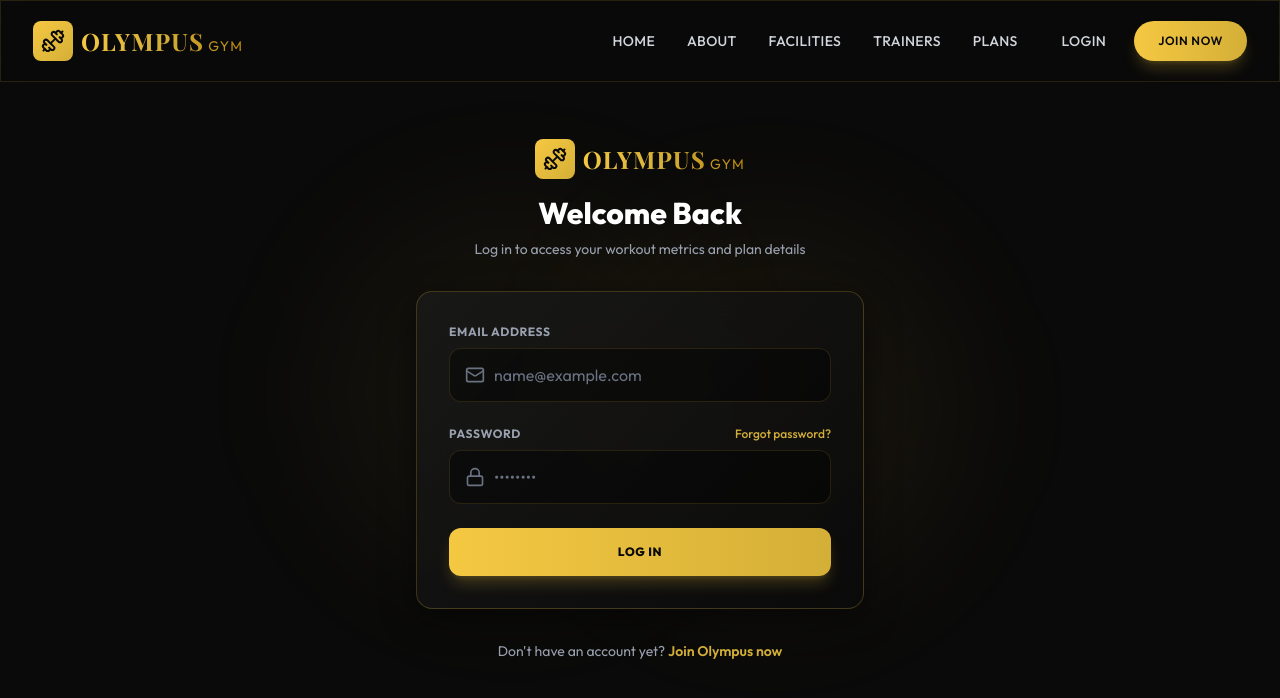
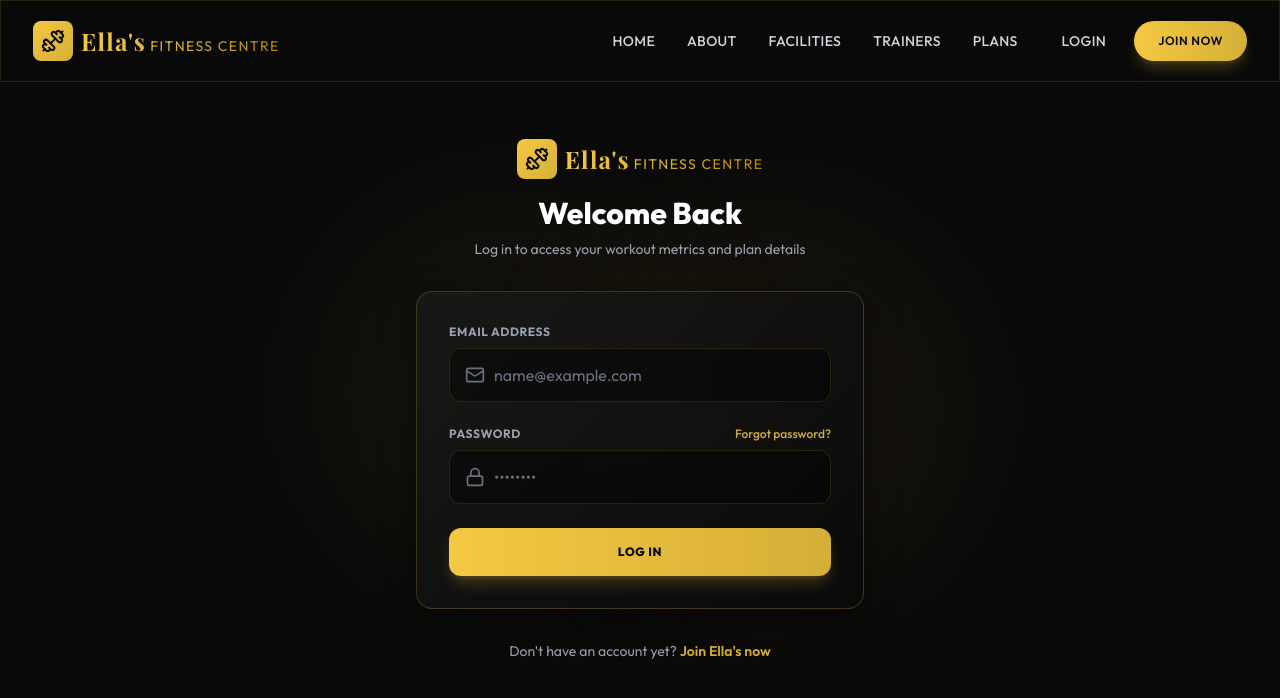
Before and after one commit to aswanth-kt/Ella_Fitness_Centre, a React app in the folder frontend/: page /login in a window 1280 px wide. Shown: the top 698 px of the page. Built offline with nearby package versions, Linux system fonts and the light colour scheme; no server answers; the HTML template or start-up script is replaced by a standard one; a web font is replaced by a local one.

Commit message:
feat: update gym branding across components with dynamic constants

```diff
--- a/frontend/src/components/Navbar.jsx
+++ b/frontend/src/components/Navbar.jsx
@@ -2,6 +2,7 @@ import React, { useState, useContext } from 'react';
 import { Link, useNavigate, useLocation } from 'react-router-dom';
 import { AuthContext } from '../context/AuthContext';
 import { Menu, X, Dumbbell, User as UserIcon, LogOut, Shield } from 'lucide-react';
+import { gym_first_name, gym_second_name } from '../constants/constants';
 
 const Navbar = () => {
   const { user, logout } = useContext(AuthContext);
@@ -45,7 +46,7 @@ const Navbar = () => {
               <Dumbbell className="h-6 w-6" />
             </div>
             <span className="font-serif text-2xl font-bold tracking-wider text-gold-gradient group-hover:opacity-95 transition-opacity">
-              OLYMPUS<span className="text-white font-sans text-sm font-normal tracking-widest ml-1 uppercase">GYM</span>
+              {gym_first_name}<span className="text-white font-sans text-sm font-normal tracking-widest ml-1 uppercase">{gym_second_name}</span>
             </span>
           </Link>
 
--- a/frontend/src/constants/constants.js
+++ b/frontend/src/constants/constants.js
@@ -1 +1,3 @@
-export const gym_name = "Ella's Fitness centre"
+export const gym_full_name = "Ella's Fitness centre"
+export const gym_first_name = "Ella's"
+export const gym_second_name = "Fitness centre"
--- a/frontend/src/pages/AdminDashboard.jsx
+++ b/frontend/src/pages/AdminDashboard.jsx
@@ -5,6 +5,7 @@ import {
   ResponsiveContainer, AreaChart, Area, BarChart, Bar, PieChart, Pie, Cell,
   XAxis, YAxis, CartesianGrid, Tooltip, Legend
 } from 'recharts';
+import { gym_first_name } from '../constants/constants.js';
 
 const AdminDashboard = () => {
   // Tabs: 'overview', 'members', 'attendance', 'payments', 'reminders'
@@ -232,7 +233,7 @@ const AdminDashboard = () => {
       <div className="min-h-screen bg-deep-black flex items-center justify-center">
         <div className="text-center space-y-4">
           <Loader className="h-10 w-10 text-gold animate-spin mx-auto" />
-          <p className="text-gray-400 text-sm">Loading Olympus Control Center...</p>
+          <p className="text-gray-400 text-sm">Loading {gym_first_name} Control Center...</p>
         </div>
       </div>
     );
@@ -261,7 +262,7 @@ const AdminDashboard = () => {
           <div>
             <div className="flex items-center space-x-2">
               <Shield className="h-6 w-6 text-gold" />
-              <h1 className="text-3xl font-bold tracking-tight">Olympus Admin Panel</h1>
+              <h1 className="text-3xl font-bold tracking-tight">{gym_first_name} Admin Panel</h1>
             </div>
             <p className="text-gray-400 text-sm mt-1">Unified command hub for memberships, check-ins, revenues, and alerts.</p>
           </div>
--- a/frontend/src/pages/ClientDashboard.jsx
+++ b/frontend/src/pages/ClientDashboard.jsx
@@ -6,6 +6,7 @@ import {
   Heart, CheckCircle, AlertTriangle, AlertCircle, Edit3, Loader, CheckSquare
 } from 'lucide-react';
 import axios from '../api/axios.js';
+import { gym_first_name } from '../constants/constants.js';
 
 const ClientDashboard = () => {
   const { user, updateProfile, refreshUser } = useContext(AuthContext);
@@ -49,7 +50,7 @@ const ClientDashboard = () => {
   // Handle payment success banner
   useEffect(() => {
     if (location.state?.paymentSuccess) {
-      setSuccessMsg('Membership activated successfully! Welcome to the Olympus family.');
+      setSuccessMsg(`Membership activated successfully! Welcome to the ${gym_first_name} family.`);
       // Clean up router state
       window.history.replaceState({}, document.title);
     }
--- a/frontend/src/pages/LandingPage.jsx
+++ b/frontend/src/pages/LandingPage.jsx
@@ -7,6 +7,7 @@ import {
   ChevronRight, Play, CheckCircle2, Award, Zap, Shield, Users, Heart, Star,
   MapPin, Phone, Mail, MessageSquare, Flame, Trophy, ShieldAlert
 } from 'lucide-react';
+import { gym_first_name } from '../constants/constants';
 
 const LandingPage = () => {
   const { user } = useContext(AuthContext);
@@ -462,7 +463,7 @@ const LandingPage = () => {
               <div>
                 <span className="text-gold font-bold tracking-widest text-sm uppercase">GET IN TOUCH</span>
                 <h2 className="font-serif text-4xl font-extrabold text-white mt-2">
-                  OLYMPUS <span className="text-gold-gradient">HEADQUARTERS</span>
+                  {gym_first_name} <span className="text-gold-gradient">HEADQUARTERS</span>
                 </h2>
                 <p className="text-gray-400 text-sm mt-4 font-light leading-relaxed">
                   Have questions about our trainers, facilities, or payment methods? Reach out via phone or email, or drop by our facility for a guided tour.
--- a/frontend/src/pages/LoginPage.jsx
+++ b/frontend/src/pages/LoginPage.jsx
@@ -3,6 +3,7 @@ import { Link, useNavigate, useLocation } from 'react-router-dom';
 import { AuthContext } from '../context/AuthContext';
 import { Dumbbell, Mail, Lock, Loader, AlertCircle } from 'lucide-react';
 import axios from '../api/axios.js';
+import { gym_first_name, gym_second_name } from '../constants/constants.js';
 
 const LoginPage = () => {
   const { user, login } = useContext(AuthContext);
@@ -87,7 +88,7 @@ const LoginPage = () => {
               <Dumbbell className="h-6 w-6" />
             </div>
             <span className="font-serif text-2xl font-bold tracking-wider text-gold-gradient">
-              OLYMPUS<span className="text-white font-sans text-sm font-normal tracking-widest ml-1 uppercase">GYM</span>
+              {gym_first_name}<span className="text-white font-sans text-sm font-normal tracking-widest ml-1 uppercase">{gym_second_name}</span>
             </span>
           </Link>
 
@@ -254,7 +255,7 @@ const LoginPage = () => {
           <p className="mt-8 text-center text-sm text-gray-400">
             Don't have an account yet?{' '}
             <Link to="/register" className="font-semibold text-gold hover:text-gold-hover transition-colors">
-              Join Olympus now
+              Join {gym_first_name} now
             </Link>
           </p>
         )}
--- a/frontend/src/pages/RegisterPage.jsx
+++ b/frontend/src/pages/RegisterPage.jsx
@@ -2,6 +2,7 @@ import React, { useState, useContext, useEffect } from 'react';
 import { Link, useNavigate } from 'react-router-dom';
 import { AuthContext } from '../context/AuthContext';
 import { Dumbbell, User as UserIcon, Mail, Phone, Lock, Calendar, MapPin, Heart, Shield, Loader, AlertCircle } from 'lucide-react';
+import { gym_first_name, gym_second_name } from '../constants/constants';
 
 const RegisterPage = () => {
   const { user, register } = useContext(AuthContext);
@@ -81,7 +82,7 @@ const RegisterPage = () => {
               <Dumbbell className="h-6 w-6" />
             </div>
             <span className="font-serif text-2xl font-bold tracking-wider text-gold-gradient">
-              OLYMPUS<span className="text-white font-sans text-sm font-normal tracking-widest ml-1 uppercase">GYM</span>
+              {gym_first_name}<span className="text-white font-sans text-sm font-normal tracking-widest ml-1 uppercase">{gym_second_name}</span>
             </span>
           </Link>
 
```
Also changed, not shown: frontend/src/components/Footer.jsx (+5 -4 lines).
